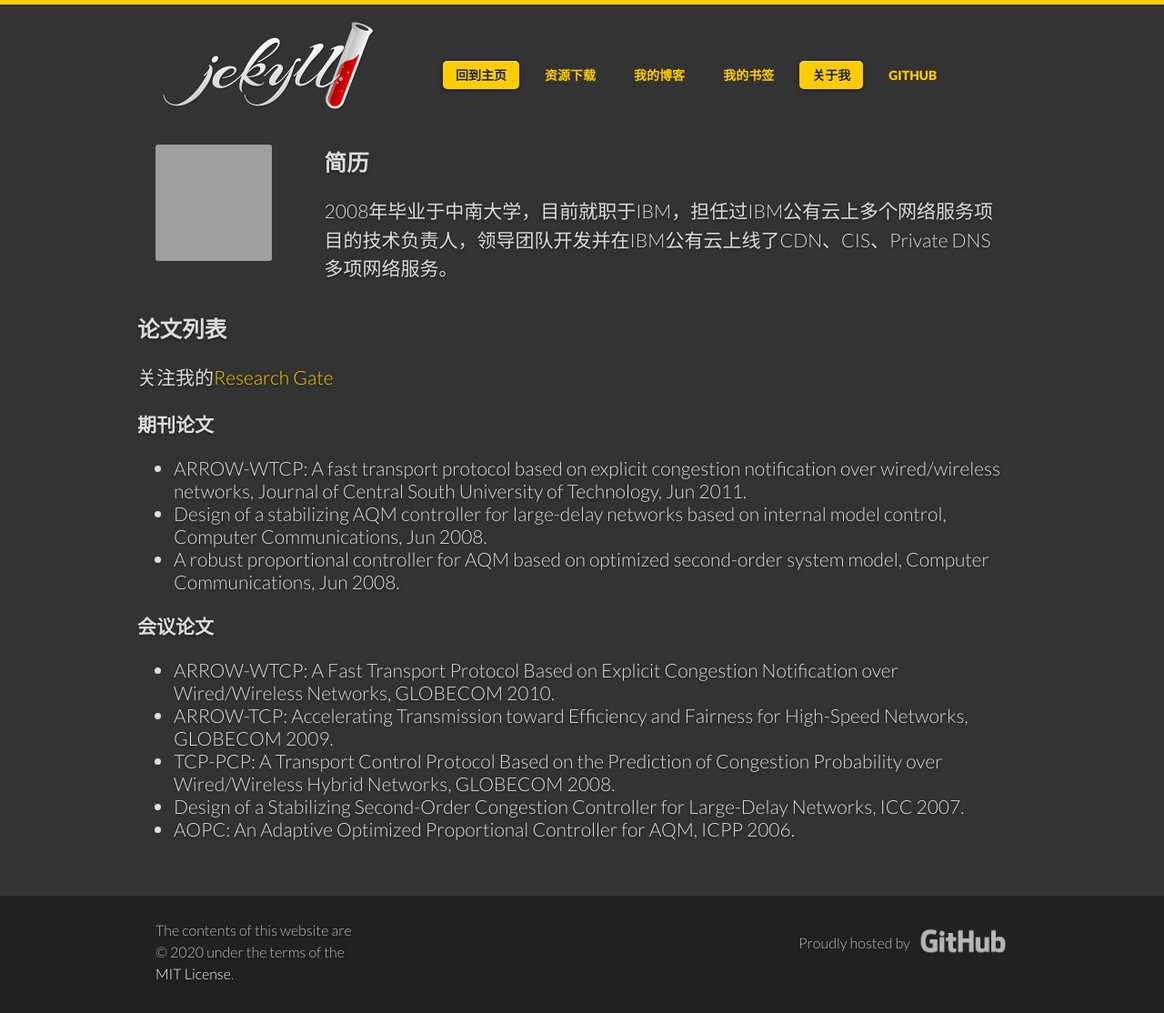
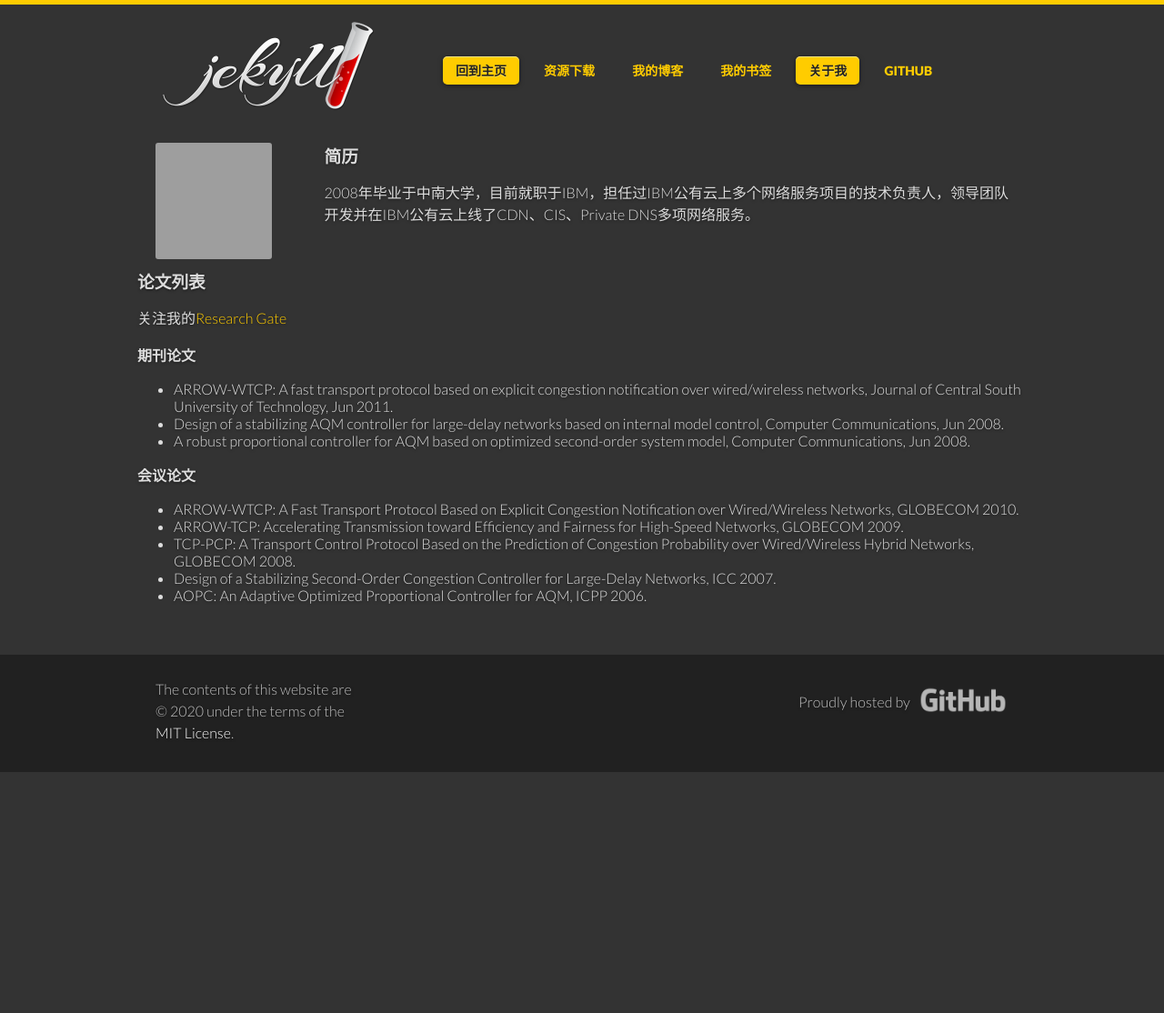
Before and after one commit to csulrong/csulrong.github.io, a Jekyll site: the page built from about/index.html, in a window 1280 px wide. Shown: the whole page at 91% size. Built offline with Jekyll 4.4.1, drawn with Linux system fonts in a browser that asks for light colours; after the commit the page ends 900 px from its top, so only the background shows below that; grey boxes are pictures that could not be loaded.

Commit message:
body size to 16px

```diff
--- a/_sass/_style.scss
+++ b/_sass/_style.scss
@@ -11,7 +11,7 @@
  }
 
 body {
-  font: 300 21px Lato, 'Helvetica Neue', Helvetica, Arial, sans-serif;
+  font: 300 16px Lato, 'Helvetica Neue', Helvetica, Arial, sans-serif;
   color: #ddd;
   background-color: #333;
   border-top: 5px solid #fc0;
```
Also changed, not shown: assets/images/2020/macvlan-modes.svg, 1 other file.
